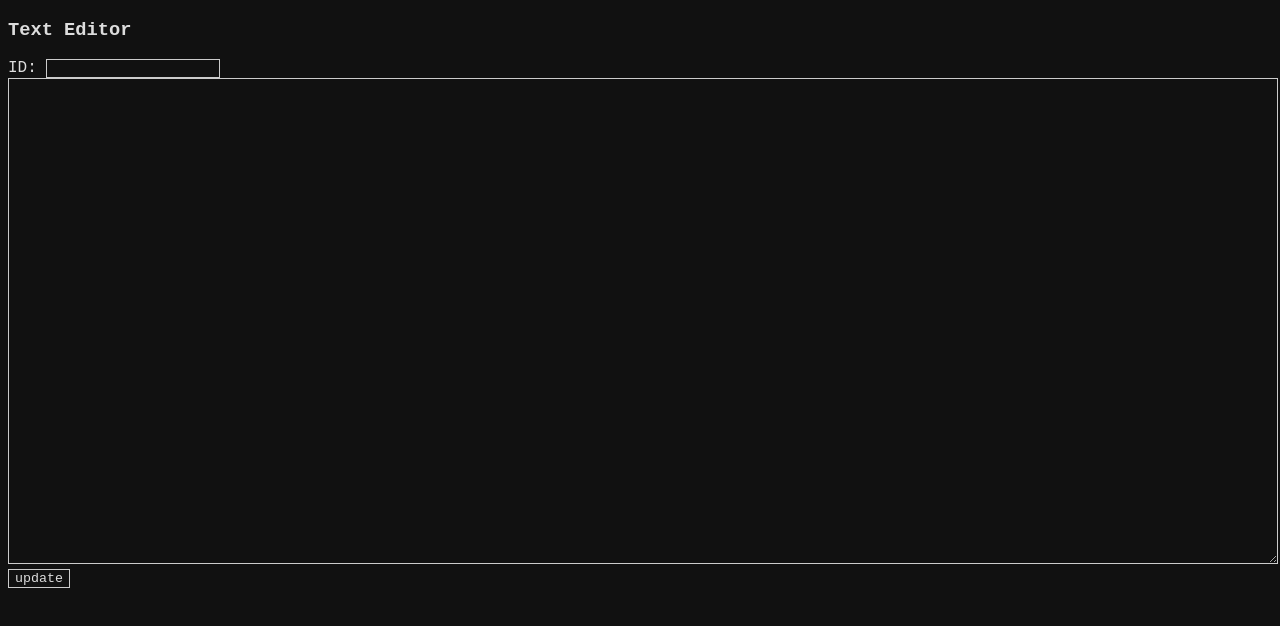
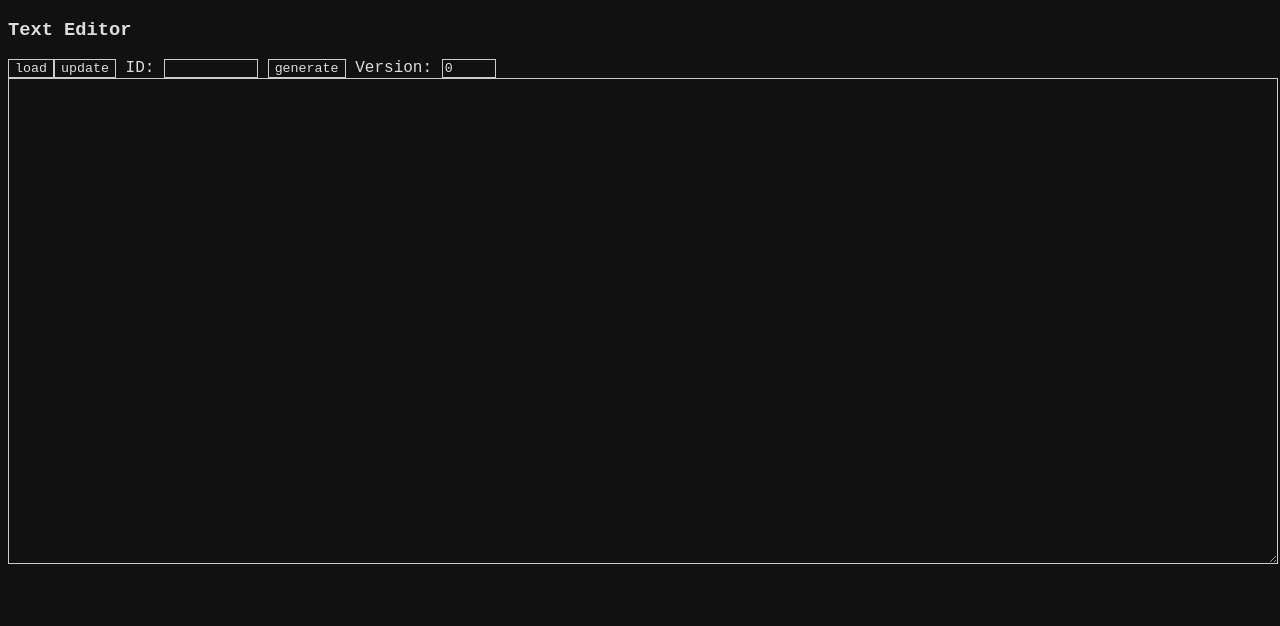
Before and after one commit to mchangrh/cfkv-bin, a website: page docs/editor.html in a window 1280 px wide. Drawn offline with Linux system fonts and the light colour scheme.

Commit message:
add text editor - closes #1

```diff
--- a/docs/editor.html
+++ b/docs/editor.html
@@ -7,23 +7,46 @@
   </head>
   <body>
     <h3>Text Editor</h3>
-    ID: <input id="binid" value="">
+    <button onclick="load()">load</button><button onclick="update()">update</button> ID: <input id="binid" size="10"> <button onclick="genID()">generate</button> Version: <input type="number" id="version" value=0 style="width: 6ch">
     <textarea id="text_body"></textarea>
-    <button onclick="update()">update</button>
+    <div id="log"></div>
     <script>
       const BINURL = "https://bin.mchang.xyz"
       async function update() {
+        const binid = document.getElementById("binid").value
         const postData = document.getElementById("text_body").value
-        await fetch(BINURL+"/b", {
+        const versionElem = document.getElementById("version")
+        const version = Number.parseInt(versionElem.value) + 1
+        const log = document.getElementById("log")
+        await fetch(`${BINURL}/b/${binid}@${version}`, {
           method: "POST",
           body: postData
-        }).then(resp => {
-          return resp.text()
-        }).then(binid => {
-          const link = `${BINURL}/b/${binid}`
-          document.getElementById("binid").href = link
-          document.getElementById("binid").innerHTML = link
+        }).then(res => {
+          if (res.ok) {
+            log.innerHTML += `<br>Updated to version ${version}`
+            versionElem.value = version
+          } else {
+            log.innerHTML += `<br>Failed to update: ${res.status} ${res.statusText}`
+          }
         })
+      }
+      async function load() {
+        const binid = document.getElementById("binid").value
+        const versionElem = document.getElementById("version")
+        const version = Number.parseInt(versionElem.value)
+        const log = document.getElementById("log")
+        await fetch(`${BINURL}/b/${binid}@${version}`)
+        .then(resp => resp.text())
+        .then(text => {
+          document.getElementById("text_body").value = text
+          log.innerHTML += `<br>Loaded version ${version}`
+        })
+      }
+      function genID (len = 5) {
+        const SYMBOLS = '23456789abcdefhjkprstxyzABCDEFGHJKMNPQRSTXYZ'
+        let result = ''
+        for (let i = 0; i < len; i++) result += SYMBOLS[Math.floor(Math.random() * SYMBOLS.length)]
+        document.getElementById("binid").value = result
       }
     </script>
   </body>
--- a/worker/consts.ts
+++ b/worker/consts.ts
@@ -46,8 +46,9 @@ export const API_DOCS = {
   "/": "/api",
   "/ping": "pong",
   "/upload": "mchangrh.github.io/cfkv-bin",
+  "/editor": "mchangrh.github.io/cfkv-bin/editor",
   "/version": "short git commit id",
-  "github": "https://github.com/mchangrh/cfkv-bin",
+  "/github": "https://github.com/mchangrh/cfkv-bin",
   "/api": "this",
 }
 export const SYMBOLS = '23456789abcdefhjkprstxyzABCDEFGHJKMNPQRSTXYZ'
--- a/worker/index.ts
+++ b/worker/index.ts
@@ -76,6 +76,7 @@ const handleRequest = async (request: Request) => {
   else if (pathname === '/version') return textResponse(VERSION.substring(0,7))
   else if (pathname === '/github') return redirectResponse('https://github.com/mchangrh/cfkv-bin#readme')
   else if (pathname === '/upload') return redirectResponse('https://mchangrh.github.io/cfkv-bin/')
+  else if (pathname === '/editor') return redirectResponse('https://mchangrh.github.io/cfkv-bin/editor')
   else if (pathname === '/robots.txt') return textResponse('User-agent: *\nDisallow: /')
   else if (pathname === '/favicon.ico') return new Response(null, { status: 404 })
   // send type to handlers
```
Also changed, not shown: README.md.
